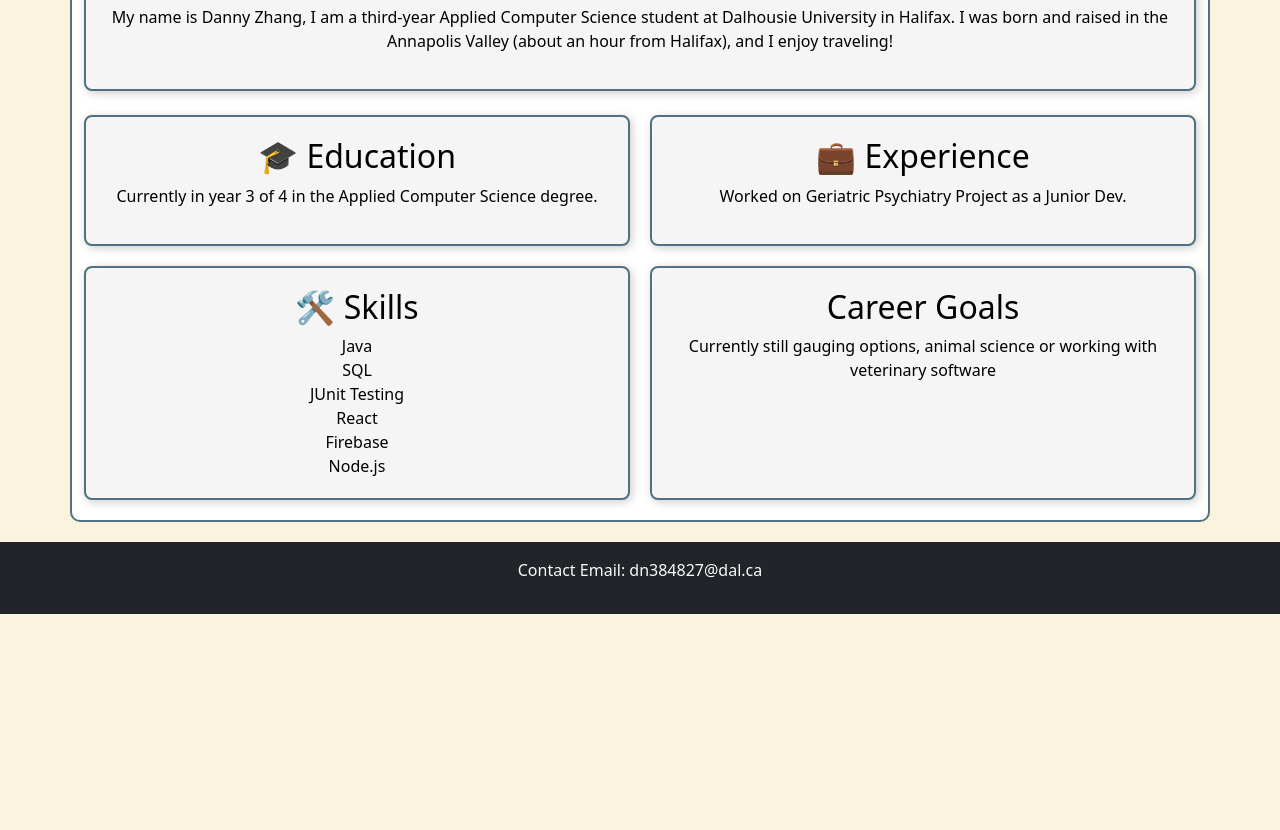
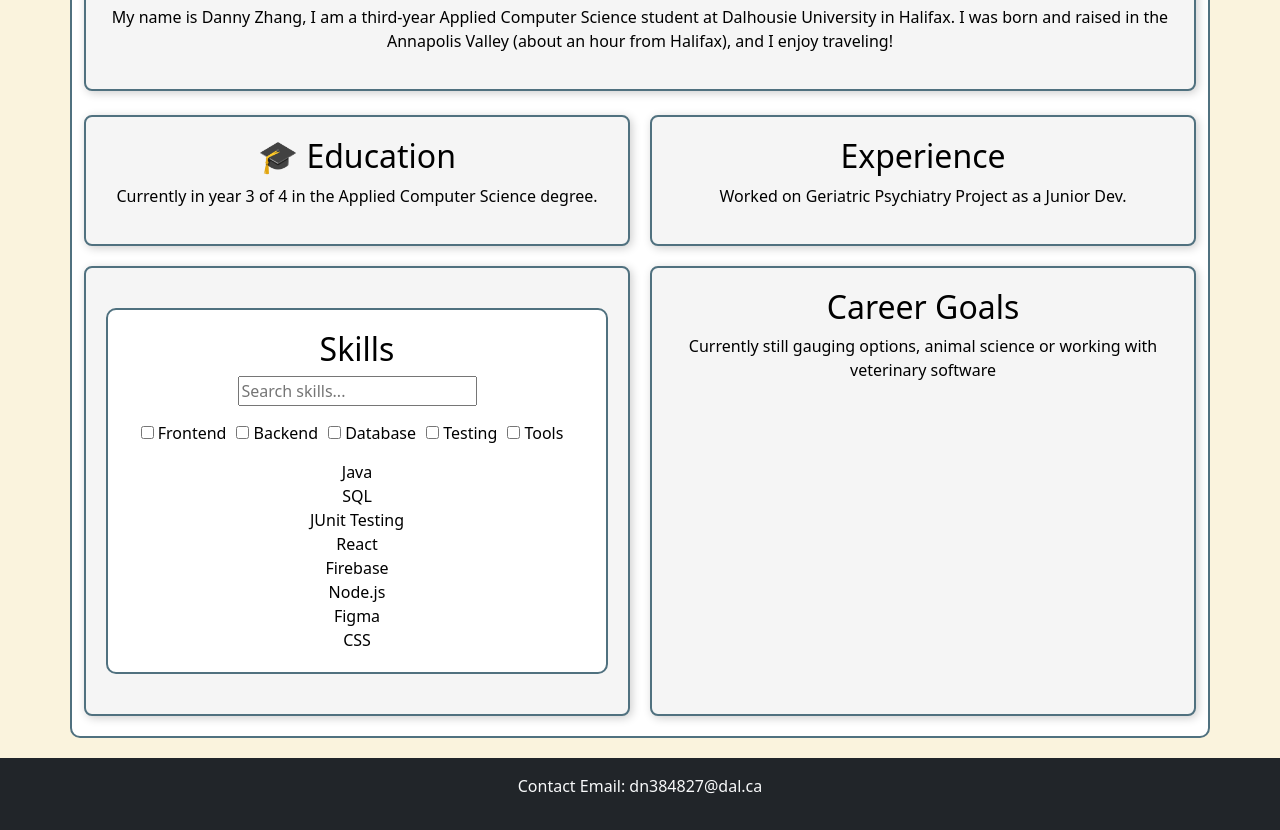
Before and after one commit to dann6os/lab7, a React (Vite) app: page /about in a window 1280 px wide. Shown: the part 341-1171 px from the top of the page. Before the commit the page ends 955 px from the top, so only its background shows below. Built offline with nearby package versions, Linux system fonts and the light colour scheme.

Commit message:
Added filter skills with checkboxes, updated readme

```diff
--- a/src/components/Skills.jsx
+++ b/src/components/Skills.jsx
@@ -1,48 +1,69 @@
 import React, { useState } from "react";
 
-const skillsList = [
-  { name: "JavaScript", category: "Frontend" },
+const allSkills = [
+  { name: "Java", category: "Backend" },
+  { name: "SQL", category: "Database" },
+  { name: "JUnit Testing", category: "Testing" },
   { name: "React", category: "Frontend" },
+  { name: "Firebase", category: "Backend" },
   { name: "Node.js", category: "Backend" },
-  { name: "SQL", category: "Database" },
-  { name: "Python", category: "Backend" },
-  { name: "Firebase", category: "Database" }
+  { name: "Figma", category: "Tools" },
+  { name: "CSS", category: "Frontend" },
 ];
 
+const categories = ["Frontend", "Backend", "Database", "Testing", "Tools"];
+
 const Skills = () => {
-  const [search, setSearch] = useState("");
-  const [filter, setFilter] = useState("");
+  const [searchTerm, setSearchTerm] = useState("");
+  const [selectedCategories, setSelectedCategories] = useState([]);
 
-  const filteredSkills = skillsList.filter(skill =>
-    skill.name.toLowerCase().includes(search.toLowerCase()) &&
-    (filter === "" || skill.category === filter)
-  );
+  const handleCheckboxChange = (category) => {
+    setSelectedCategories((prev) =>
+      prev.includes(category)
+        ? prev.filter((c) => c !== category)
+        : [...prev, category]
+    );
+  };
+
+  const filteredSkills = allSkills.filter((skill) => {
+    const matchesSearch = skill.name.toLowerCase().includes(searchTerm.toLowerCase());
+    const matchesCategory =
+      selectedCategories.length === 0 || selectedCategories.includes(skill.category);
+    return matchesSearch && matchesCategory;
+  });
 
   return (
-    <div className="skills-container">
+    <div className="container">
       <h2>Skills</h2>
 
       <input
         type="text"
         placeholder="Search skills..."
-        onChange={(e) => setSearch(e.target.value)}
         className="search-bar"
+        value={searchTerm}
+        onChange={(e) => setSearchTerm(e.target.value)}
       />
 
-      <select onChange={(e) => setFilter(e.target.value)} className="filter-dropdown">
-        <option value="">All Categories</option>
-        <option value="Frontend">Frontend</option>
-        <option value="Backend">Backend</option>
-        <option value="Database">Database</option>
-      </select>
+      <div style={{ margin: "15px 0" }}>
+        {categories.map((category) => (
+          <label key={category} style={{ marginRight: "10px" }}>
+            <input
+              type="checkbox"
+              checked={selectedCategories.includes(category)}
+              onChange={() => handleCheckboxChange(category)}
+            />
+            {` ${category}`}
+          </label>
+        ))}
+      </div>
 
-      <ul className="skills-list">
-        {filteredSkills.map(skill => (
-          <li key={skill.name} className="skill-item">
-            {skill.name} <span className="skill-category">({skill.category})</span>
-          </li>
+      <div className="skills-grid">
+        {filteredSkills.map((skill, index) => (
+          <div className="skill-card" key={index}>
+            {skill.name}
+          </div>
         ))}
-      </ul>
+      </div>
     </div>
   );
 };
--- a/src/pages/About.jsx
+++ b/src/pages/About.jsx
@@ -1,4 +1,5 @@
 import React from "react";
+import Skills from "../components/Skills";
 
 const About = () => {
   return (
@@ -28,20 +29,12 @@ const About = () => {
         </div>
 
         <div className="two-column-item">
-          <h2>💼 Experience</h2>
+          <h2>Experience</h2>
           <p>Worked on Geriatric Psychiatry Project as a Junior Dev.</p>
         </div>
 
         <div className="two-column-item">
-            <h2>🛠️ Skills</h2>
-            <div className="skills-grid">
-              <div className="skill-card">Java</div>
-              <div className="skill-card">SQL</div>
-              <div className="skill-card">JUnit Testing</div>
-              <div className="skill-card">React</div>
-              <div className="skill-card">Firebase</div>
-              <div className="skill-card">Node.js</div>
-            </div>
+          <Skills />
           </div>
 
           <div className="two-column-item">
```
Also changed, not shown: L7_Danny_Zhang_README.txt.
